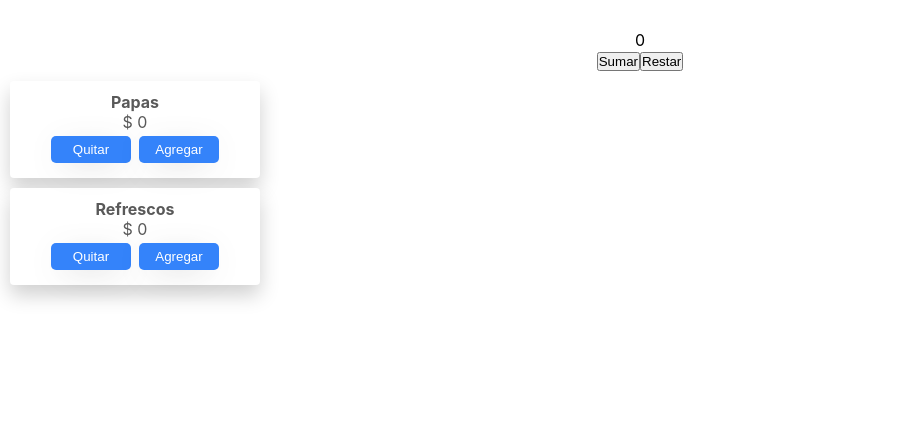
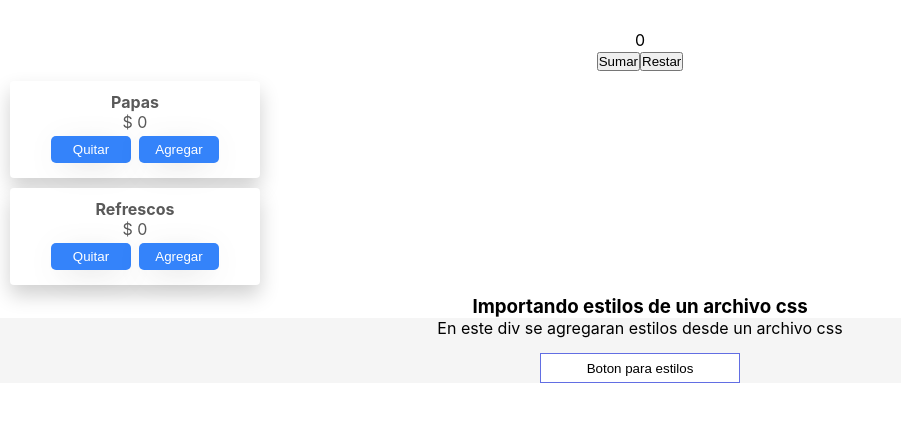
Before and after one commit to JasonLimonB/retomandoReact, a React (Create React App) app: page / in a window 1280 px wide. Shown: the top 422 px of the page, without its empty margins (0-901 px from the left). Built offline with nearby package versions, Linux system fonts and the light colour scheme.

Commit message:
Trabajando con estilos y los modulos para los estilos

```diff
--- a/src/App.js
+++ b/src/App.js
@@ -3,6 +3,7 @@ import './App.css';
 
 import Ejemplo from './components/Ejemplo';
 import CardComponent from './components/CardComponent';
+import AddStyles from './components/EstilosComponent/AddStyles';
 
 function App() {
   return (
@@ -10,6 +11,7 @@ function App() {
       <Ejemplo />
       <CardComponent title="Papas" />
       <CardComponent title="Refrescos" />
+      <AddStyles />
     </div>
   );
 }
--- /dev/null
+++ b/src/components/EstilosComponent/AddStyles.css
@@ -0,0 +1,18 @@
+.Container{
+    background: #f5f5f5;
+    color: #000;
+}
+
+.btn{
+    margin-top: 15px;
+    width: 200px;
+    height: 30px;
+    background: #ffffff;
+    border: 1px solid #626EE3;
+    cursor: pointer;
+}
+
+.btn:hover{
+    background:#626EE3;
+    color: #ffffff;
+}
--- /dev/null
+++ b/src/components/EstilosComponent/AddStyles.js
@@ -0,0 +1,28 @@
+import React from 'react';
+// import './AddStyles.css';
+/* Tambien podemos importar nuestros estilos por medio de modulo de webpack, que para ello debemos mdificar el nombre del archivo nombre.module.css */
+import masEstilos from './AddStyles.module.css';
+class AddStyles extends React.Component{
+
+
+    render(){
+        /* Para poder tener un poco de logica y ver que clase poner o quitar podemos hacer lo siguiente para solo inyectarlo en el className*/
+        /*const clases = 'Container';*/
+        /* Ahora si tenemos que hacer un poco mas dinamico el estilo por ejemplo del componente Ejemplo que cambia de color podemos hacer lo siguiente */
+        /*const condicion = "condicion" > 0 ;*/
+        /* solo lo agregamos a nuestra clase  ->  const clases = condicion ? claseA : claseB; */
+
+        return (
+            <div>
+
+                <h3>Importando estilos de un archivo css</h3>
+                <div className={masEstilos['cont-cont']}>
+                    <p>En este div se agregaran estilos desde un archivo css</p>
+                    <button className={masEstilos.boton} onClick={ () => {alert("Hola mundo con estilos separado en un archivo CSS")} }>Boton para estilos</button>
+                </div>
+            </div>
+        )
+    }
+}
+
+export default AddStyles;
--- /dev/null
+++ b/src/components/EstilosComponent/AddStyles.module.css
@@ -0,0 +1,18 @@
+.cont-cont{
+    background: #f5f5f5;
+    color: #000;
+}
+
+.boton{
+    margin-top: 15px;
+    width: 200px;
+    height: 30px;
+    background: #ffffff;
+    border: 1px solid #626EE3;
+    cursor: pointer;
+}
+
+.boton:hover{
+    background:#626EE3;
+    color: #ffffff;
+}
```
